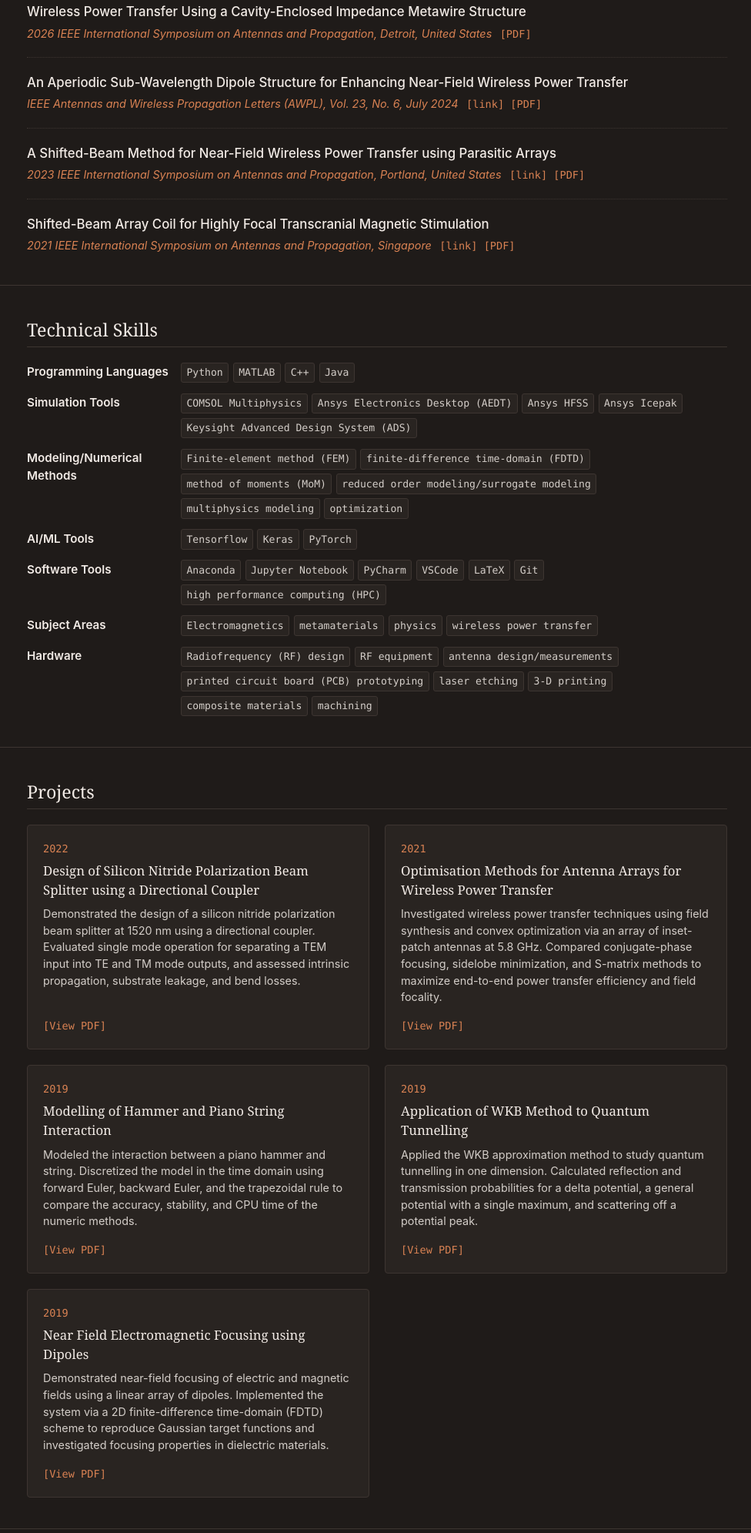
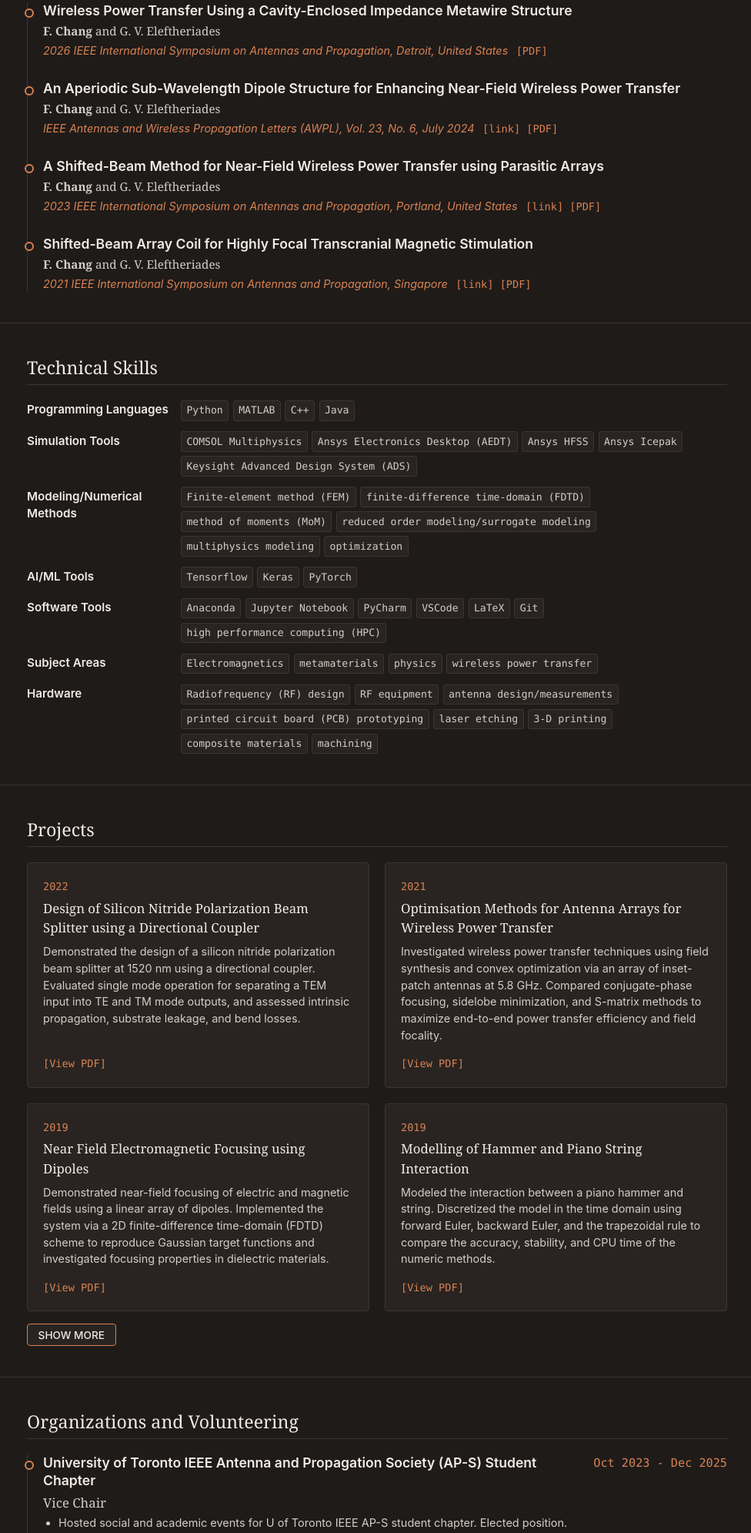
Before and after one commit to fgwc/fgwc.github.io, a plain HTML site: page index.html in a window 1280 px wide. Shown: the part 2317-4308 px from the top of the page at 77% size, without its empty margins (150-1126 px from the left). Drawn offline with Linux system fonts and the light colour scheme.

Commit message:
Style changes.

```diff
--- a/data.js
+++ b/data.js
@@ -118,12 +118,14 @@ const portfolioData = {
   publications: [
     {
       title: "Wireless Power Transfer Using a Cavity-Enclosed Impedance Metawire Structure",
+      authors: "<b>F. Chang</b> and G. V. Eleftheriades",
       venue: "2026 IEEE International Symposium on Antennas and Propagation, Detroit, United States",
       links: [],
       pdfBase64: "cHVibGljYXRpb25zL1dQVF9DYXZpdHktRW5jbG9zZWQucGRm"
     },
     {
       title: "An Aperiodic Sub-Wavelength Dipole Structure for Enhancing Near-Field Wireless Power Transfer",
+      authors: "<b>F. Chang</b> and G. V. Eleftheriades",
       venue: "IEEE Antennas and Wireless Propagation Letters (AWPL), Vol. 23, No. 6, July 2024",
       links: [
         { label: "link", url: "https://ieeexplore.ieee.org/document/10453659" }
@@ -132,6 +134,7 @@ const portfolioData = {
     },
     {
       title: "A Shifted-Beam Method for Near-Field Wireless Power Transfer using Parasitic Arrays",
+      authors: "<b>F. Chang</b> and G. V. Eleftheriades",
       venue: "2023 IEEE International Symposium on Antennas and Propagation, Portland, United States",
       links: [
         { label: "link", url: "https://ieeexplore.ieee.org/document/10238231" }
@@ -140,6 +143,7 @@ const portfolioData = {
     },
     {
       title: "Shifted-Beam Array Coil for Highly Focal Transcranial Magnetic Stimulation",
+      authors: "<b>F. Chang</b> and G. V. Eleftheriades",
       venue: "2021 IEEE International Symposium on Antennas and Propagation, Singapore",
       links: [
         { label: "link", url: "https://ieeexplore.ieee.org/document/9703835" }
@@ -162,6 +166,12 @@ const portfolioData = {
     },
     {
       year: "2019",
+      title: "Near Field Electromagnetic Focusing using Dipoles",
+      description: "Demonstrated near-field focusing of electric and magnetic fields using a linear array of dipoles. Implemented the system via a 2D finite-difference time-domain (FDTD) scheme to reproduce Gaussian target functions and investigated focusing properties in dielectric materials.",
+      linkBase64: "cHJvamVjdHMvRkRURF9tYWduZXRpY19iZWFtZm9ybWluZy5wZGY="
+    },
+    {
+      year: "2019",
       title: "Modelling of Hammer and Piano String Interaction",
       description: "Modeled the interaction between a piano hammer and string. Discretized the model in the time domain using forward Euler, backward Euler, and the trapezoidal rule to compare the accuracy, stability, and CPU time of the numeric methods.",
       linkBase64: "cHJvamVjdHMvcGlhbm9fd2lyZV9waHlzaWNzLnBkZg=="
@@ -171,12 +181,6 @@ const portfolioData = {
       title: "Application of WKB Method to Quantum Tunnelling",
       description: "Applied the WKB approximation method to study quantum tunnelling in one dimension. Calculated reflection and transmission probabilities for a delta potential, a general potential with a single maximum, and scattering off a potential peak.",
       linkBase64: "cHJvamVjdHMvV0tCX21ldGhvZF9yZXBvcnQucGRm"
-    },
-    {
-      year: "2019",
-      title: "Near Field Electromagnetic Focusing using Dipoles",
-      description: "Demonstrated near-field focusing of electric and magnetic fields using a linear array of dipoles. Implemented the system via a 2D finite-difference time-domain (FDTD) scheme to reproduce Gaussian target functions and investigated focusing properties in dielectric materials.",
-      linkBase64: "cHJvamVjdHMvRkRURF9tYWduZXRpY19iZWFtZm9ybWluZy5wZGY="
     }
   ],
   volunteering: [
--- a/index.html
+++ b/index.html
@@ -179,8 +179,9 @@
   .cv-bullets { margin: 0; padding: 0; }
 
   /* Expandable sections */
-  .hidden-item { display: none; }
-  .hidden-item.revealed { display: block; }
+  .hidden-item { display: none !important; }
+  .timeline-item.hidden-item.revealed { display: block !important; }
+  .card.hidden-item.revealed { display: flex !important; }
 
   .timeline-controls {
     position: relative;
@@ -212,19 +213,17 @@
     background: var(--bg-panel); border: 1px solid var(--border);
     padding: 0.15rem 0.4rem; border-radius: 3px; color: var(--text);
     font-family: var(--font-mono); font-size: 0.82rem; display: inline-block;
+    transition: border-color 0.15s ease;
+    cursor: default;
+  }
+  .tech-tag:hover {
+    border-color: var(--text-muted);
   }
 
   @media (max-width: 600px) {
     .skill-row { flex-direction: column; gap: 0.4rem; }
     .skill-cat { flex: 0 0 auto; }
   }
-
-  /* Publications */
-  .publication { margin-bottom: 1.25rem; padding-bottom: 1.25rem; border-bottom: 1px dotted var(--border); }
-  .publication:last-child { border-bottom: none; margin-bottom: 0; padding-bottom: 0; }
-  .publication h3 { font-size: 1.05rem; font-family: var(--font-main); font-weight: 500; color: var(--heading-color); margin-bottom: 0.25rem; }
-  .publication .venue { font-style: italic; color: var(--accent); font-size: 0.9rem; display: inline; }
-  .publication .links { display: inline; font-family: var(--font-mono); font-size: 0.85rem; margin-left: 0.4rem; }
 
   /* Projects Grid */
   .grid { display: grid; gap: 1.25rem; grid-template-columns: repeat(2, 1fr); margin-top: 0.5rem; }
@@ -236,7 +235,7 @@
   .card:hover { border-color: var(--text-muted); }
   .card .year { font-family: var(--font-mono); font-size: 0.85rem; color: var(--accent); margin-bottom: 0.35rem; }
   .card h3 { font-size: 1.05rem; font-weight: 500; margin-bottom: 0.5rem; color: var(--heading-color); }
-  .card p { color: var(--text); font-size: 0.9rem; margin-bottom: 1rem; flex-grow: 1; display: block; list-style-type: margin-left: 0; }
+  .card p { color: var(--text); font-size: 0.9rem; margin-bottom: 1rem; flex-grow: 1; display: block; list-style-type: none; margin-left: 0; }
   .card .links { font-family: var(--font-mono); font-size: 0.85rem; }
 
   /* Personal Block Aesthetic List */
@@ -252,7 +251,7 @@
     html { scroll-behavior: auto; }
   }
 </style>
-<script src="data.js?v=8"></script>
+<script src="data.js?v=10"></script>
 </head>
 <body>
 
@@ -296,7 +295,7 @@
 <section id="publications">
   <div class="wrap fade-up">
     <h2>Academic Publications</h2>
-    <div id="publications-container"></div>
+    <div class="timeline" id="publications-container"></div>
   </div>
 </section>
 
@@ -426,8 +425,8 @@
     }
 
     window.toggleHidden = function(btn) {
-      const container = btn.closest('.timeline');
-      const hiddenItems = container.querySelectorAll('.hidden-item');
+      const containerSection = btn.closest('section');
+      const hiddenItems = containerSection.querySelectorAll('.hidden-item');
       const isExpanding = btn.textContent === 'Show More';
 
       hiddenItems.forEach(item => {
@@ -454,26 +453,43 @@
         linksHTML += ` <a class="secure-pdf" data-pdf="${item.pdfBase64}" style="cursor: pointer;" title="View PDF">[PDF]</a>`;
       }
       return `
-        <div class="publication">
-          <h3>${item.title}</h3>
+        <div class="timeline-item">
+          <div class="meta" style="margin-bottom: 0.15rem;">
+            <span class="org">${item.title}</span>
+          </div>
+          <h3 style="margin-bottom: 0.2rem; font-size: 0.95rem;">${item.authors}</h3>
           <div>
-            <span class="venue">${item.venue}</span>
-            ${linksHTML ? `<span class="links">${linksHTML.trim()}</span>` : ''}
+            <span style="font-style: italic; color: var(--accent); font-size: 0.9rem;">${item.venue}</span>
+            ${linksHTML ? `<span style="font-family: var(--font-mono); font-size: 0.85rem; margin-left: 0.4rem;">${linksHTML.trim()}</span>` : ''}
           </div>
         </div>
       `;
     }).join('');
     document.getElementById('publications-container').innerHTML = pubHTML;
 
-    const projHTML = d.projects.map(item => `
-      <div class="card">
-        <div class="year">${item.year}</div>
-        <h3>${item.title}</h3>
-        <p style="display: block; list-style-type: none; margin-left: 0;">${item.description}</p>
-        <div class="links"><a class="secure-pdf" data-pdf="${item.linkBase64}" style="cursor: pointer;" title="View PDF">[View PDF]</a></div>
-      </div>
-    `).join('');
+    let projHTML = '';
+    let hasHiddenProj = false;
+    d.projects.forEach((item, index) => {
+      const isHidden = index >= 4;
+      if (isHidden) hasHiddenProj = true;
+      projHTML += `
+        <div class="card ${isHidden ? 'hidden-item' : ''}">
+          <div class="year">${item.year}</div>
+          <h3>${item.title}</h3>
+          <p style="display: block; list-style-type: none; margin-left: 0;">${item.description}</p>
+          <div class="links"><a class="secure-pdf" data-pdf="${item.linkBase64}" style="cursor: pointer;" title="View PDF">[View PDF]</a></div>
+        </div>
+      `;
+    });
     document.getElementById('projects-container').innerHTML = projHTML;
+
+    if (hasHiddenProj) {
+      const btnContainer = document.createElement('div');
+      btnContainer.className = 'timeline-controls';
+      btnContainer.style.marginTop = '1rem';
+      btnContainer.innerHTML = `<button class="btn-toggle expand-btn" onclick="toggleHidden(this)">Show More</button>`;
+      document.getElementById('projects-container').insertAdjacentElement('afterend', btnContainer);
+    }
 
     const personalHTML = d.personal.map(p => `<li>${p}</li>`).join('');
     document.getElementById('personal-container').innerHTML = `
```
